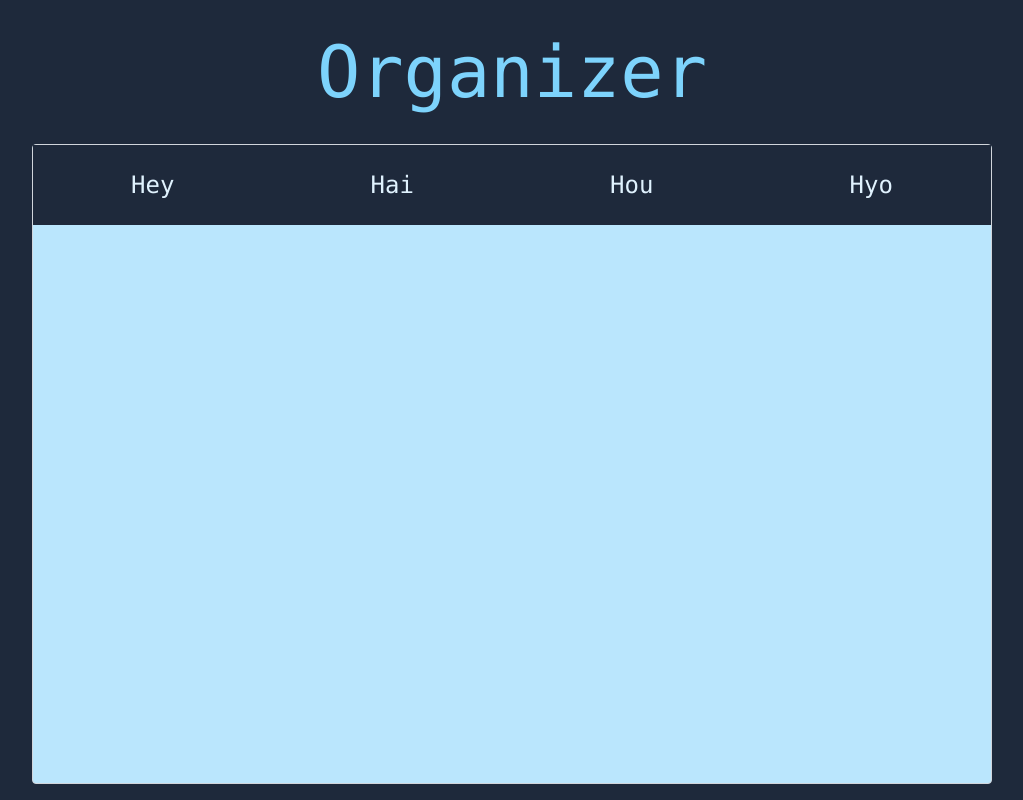
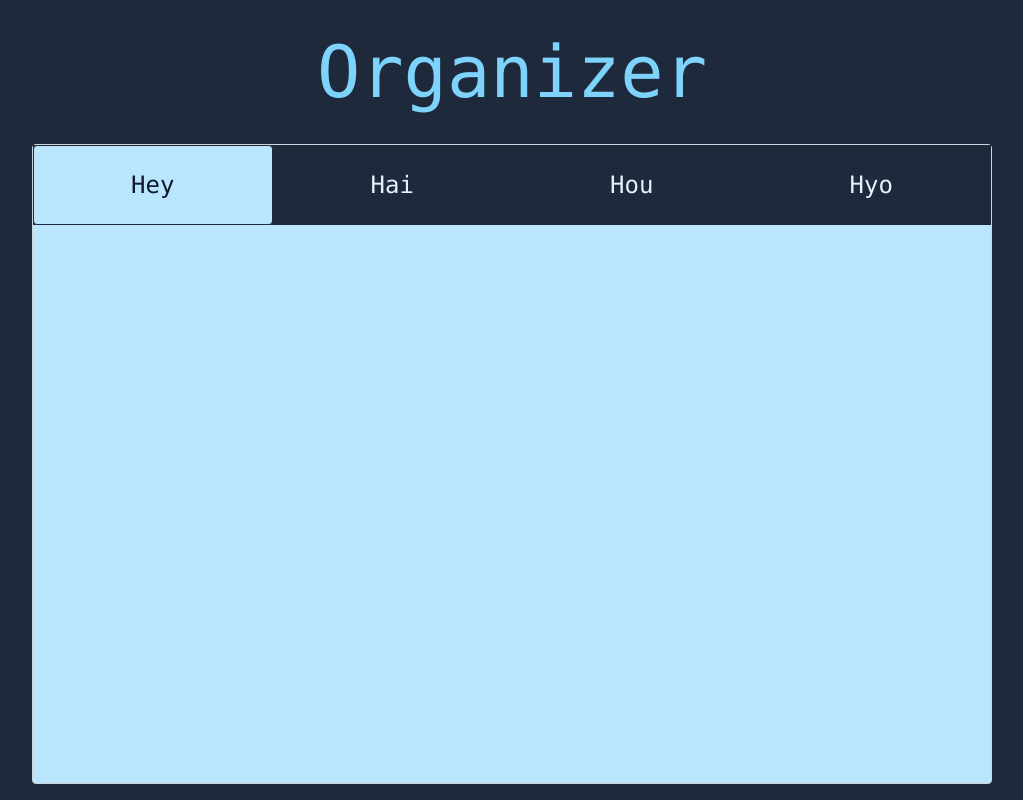
Before and after one commit to sebada001/shopping-list, a React (Vite) app: page / in a window 1280 px wide. Shown: the whole page, without its empty margins (128-1151 px from the left). Built offline with nearby package versions, Linux system fonts and the light colour scheme.

Commit message:
tabbing functionality

```diff
--- a/src/App.jsx
+++ b/src/App.jsx
@@ -1,5 +1,5 @@
 import React from "react";
-import ListContainer from "./List";
+import ListContainer from "./ListContainer";
 
 function App() {
   return (
--- a/src/List.jsx
+++ /dev/null
@@ -1,13 +0,0 @@
-import TopTabs from "./TopTabs";
-import ListBody from "./ListBody";
-
-function ListContainer() {
-  return (
-    <div className="flex h-4/5 w-9/12 flex-col rounded border border-gray-300 bg-sky-200">
-      <TopTabs />
-      <ListBody />
-    </div>
-  );
-}
-
-export default ListContainer;
--- /dev/null
+++ b/src/ListContainer.jsx
@@ -0,0 +1,20 @@
+import TopTabs from "./TopTabs";
+import ListBody from "./ListBody";
+import { useState } from "react";
+
+function ListContainer() {
+  const [currentTab, setCurrentTab] = useState(0);
+  const handleTabSelection = (sel) => setCurrentTab(sel);
+
+  return (
+    <div className="flex h-4/5 w-9/12 flex-col rounded border border-gray-300 bg-sky-200">
+      <TopTabs
+        currentTab={currentTab}
+        handleTabSelection={handleTabSelection}
+      />
+      <ListBody currentTab={currentTab} />
+    </div>
+  );
+}
+
+export default ListContainer;
--- a/src/Tab.jsx
+++ b/src/Tab.jsx
@@ -1,6 +1,15 @@
-function Tab({ nameOf }) {
+function Tab({ nameOf, handleTabSelection, keyId, selectionCheck }) {
+  // style of tab if it's selected
+  const style = {
+    divClass:
+      "flex h-full grow items-center justify-center rounded border border-slate-800 hover:cursor-pointer hover:bg-sky-300 hover:text-slate-800",
+  };
+  if (selectionCheck) {
+    style.divClass =
+      "flex h-full grow items-center justify-center rounded border border-slate-800 hover:text-slate-800 bg-sky-200 text-slate-900";
+  }
   return (
-    <div className="flex h-full grow items-center justify-center rounded border border-slate-800 hover:cursor-pointer hover:bg-sky-300 hover:text-slate-800">
+    <div onClick={() => handleTabSelection(keyId)} className={style.divClass}>
       {nameOf}
     </div>
   );
--- a/src/TopTabs.jsx
+++ b/src/TopTabs.jsx
@@ -1,8 +1,19 @@
 import Tab from "./Tab";
 
-function TopTabs() {
+function TopTabs({ currentTab, handleTabSelection }) {
   const tabs = ["Hey", "Hai", "Hou", "Hyo"];
-  const tabElements = tabs.map((tab, i) => <Tab key={i} nameOf={tab} />);
+  const tabElements = tabs.map((tab, i) => {
+    const check = currentTab === i;
+    return (
+      <Tab
+        key={i}
+        nameOf={tab}
+        handleTabSelection={handleTabSelection}
+        keyId={i}
+        selectionCheck={check}
+      />
+    );
+  });
 
   return (
     <div className="flex max-h-20 w-full flex-1 flex-row items-center justify-center bg-slate-800 font-mono text-2xl text-sky-100">
```
